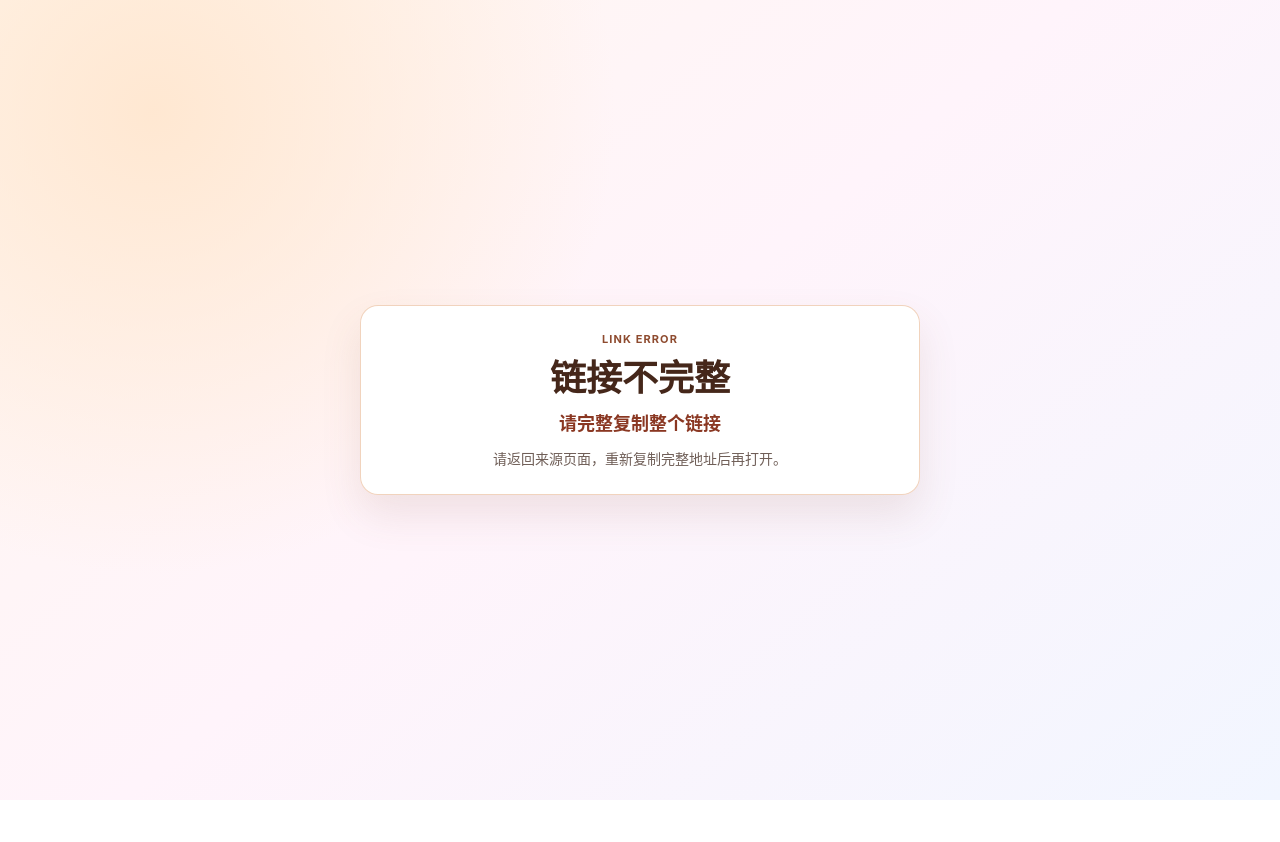
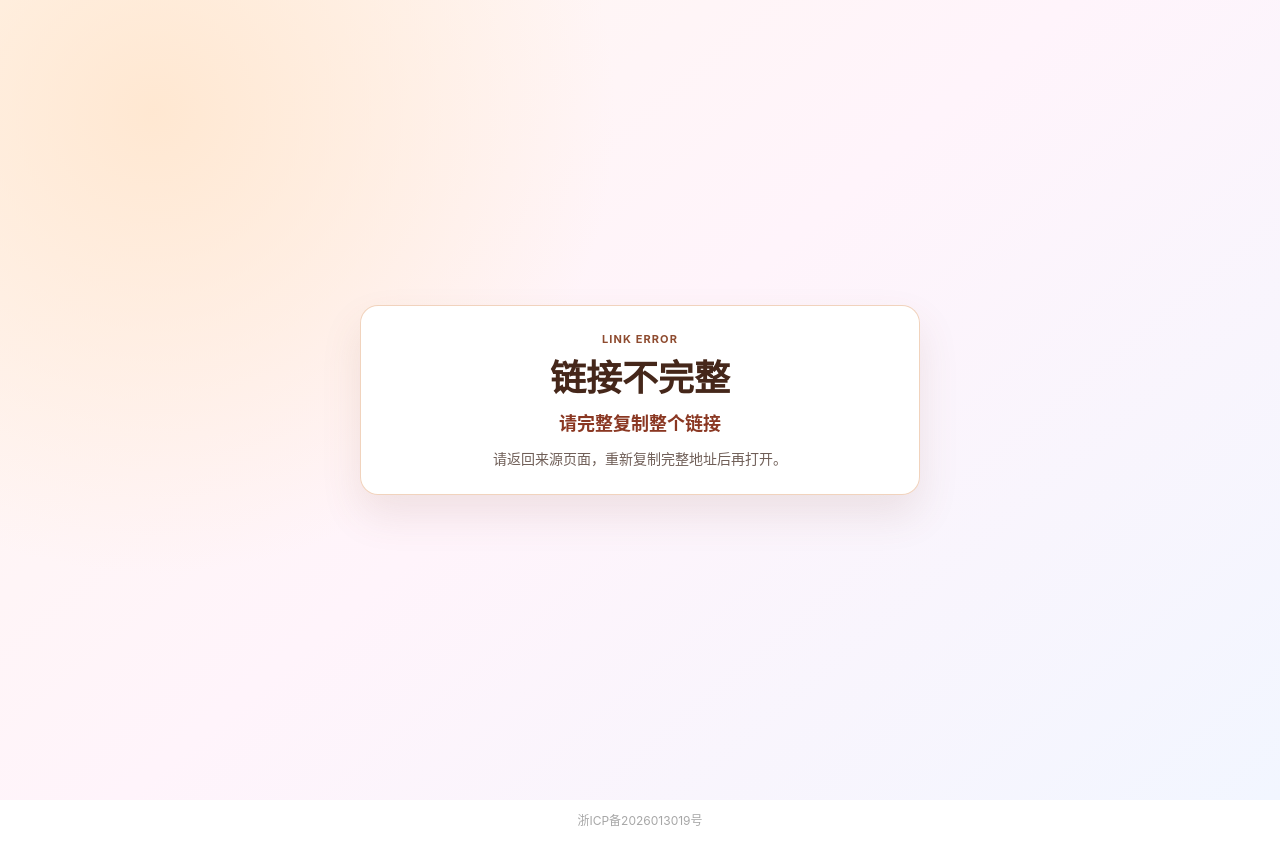
Before and after one commit to TsingRiver/master, a Vue app: page / in a window 1280 px wide. Before the commit the page ends 800 px from the top, so only its background shows below. Built offline with nearby package versions, Linux system fonts and the light colour scheme; no server answers; a small style sheet from the web is missing.

Commit message:
refactor: adjust main application component structure and logic

```diff
--- a/src/App.vue
+++ b/src/App.vue
@@ -1,4 +1,5 @@
 <template>
+  <div class="app-root">
     <LinkErrorPage v-if="showIncompleteLinkError" />
     <ThemeHub
       v-else-if="showPortalHub"
@@ -29,10 +30,28 @@
       :portal-mode="portalSession"
       :portal-home-href="portalHubHref"
     />
+
+    <!-- 工信部 ICP 备案号，所有页面底部居中展示 -->
+    <footer class="icp-footer">
+      <a
+        href="https://beian.miit.gov.cn/"
+        target="_blank"
+        rel="noopener noreferrer"
+      >
+        浙ICP备2026013019号
+      </a>
+    </footer>
+  </div>
 </template>
 
 <script setup>
-import { computed, defineAsyncComponent, onBeforeUnmount, ref, watch } from "vue";
+import {
+  computed,
+  defineAsyncComponent,
+  onBeforeUnmount,
+  ref,
+  watch,
+} from "vue";
 import LinkErrorPage from "./components/LinkErrorPage.vue";
 import SurveyEngine from "./components/SurveyEngine.vue";
 import ThemeHub from "./components/ThemeHub.vue";
@@ -317,3 +336,32 @@ onBeforeUnmount(() => {
   window.removeEventListener("popstate", syncLocationFromBrowser);
 });
 </script>
+
+<style scoped>
+/* 根容器：确保子组件不受包裹影响 */
+.app-root {
+  display: flex;
+  flex-direction: column;
+  min-height: 100vh;
+}
+
+/* 工信部 ICP 备案号底部栏 */
+.icp-footer {
+  text-align: center;
+  padding: 12px 16px;
+  font-size: 12px;
+  line-height: 1.5;
+  background: transparent;
+}
+
+.icp-footer a {
+  color: rgba(0, 0, 0, 0.35);
+  text-decoration: none;
+  transition: color 0.2s ease;
+}
+
+.icp-footer a:hover {
+  color: rgba(0, 0, 0, 0.6);
+  text-decoration: underline;
+}
+</style>
```
Lines whose indentation alone changed are shown as unchanged.
